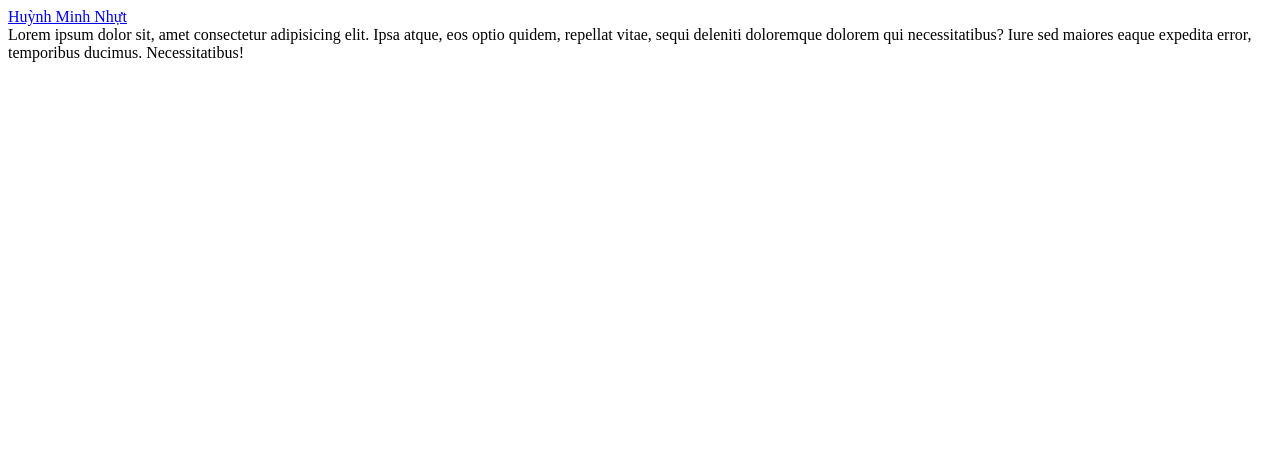
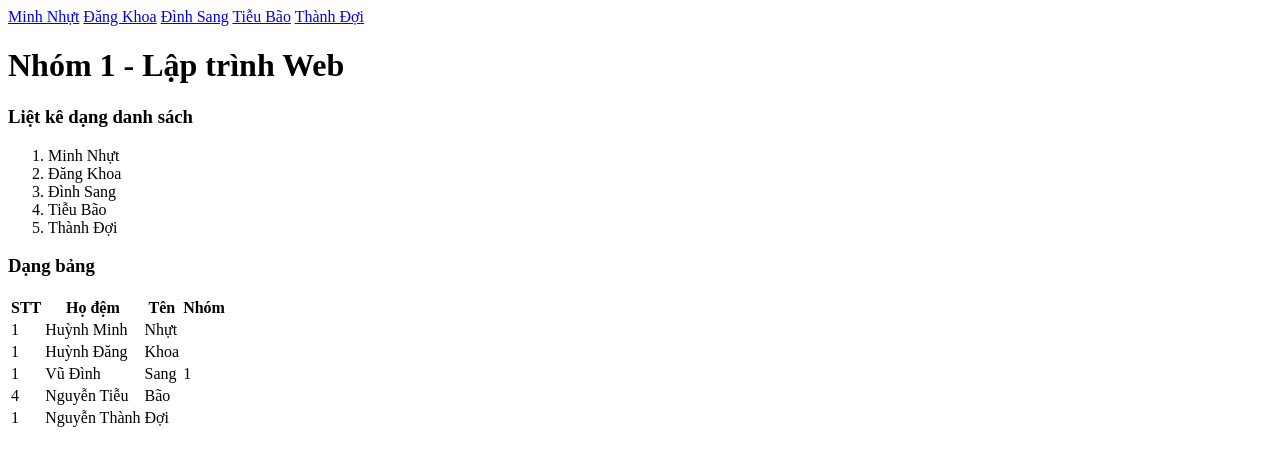
Before and after one commit to NhutKTPM/bt, a plain HTML site: page index.html in a window 1280 px wide. Drawn offline with Linux system fonts and the light colour scheme.

Commit message:
new files

```diff
--- a/index.html
+++ b/index.html
@@ -3,16 +3,71 @@
   <head>
     <meta charset="UTF-8" />
     <meta name="viewport" content="width=device-width, initial-scale=1.0" />
+    <!--Nhóm 6 - Lập trình Web-->
     <title>Nhóm 6 - Lập trình Web</title>
   </head>
 
   <body>
     <header>
-      <a href="minhnhut.html">Huỳnh Minh Nhựt</a>
+      <nav>
+        <a href="minhnhut.html">Minh Nhựt</a>
+        <a href="dangkhoa.html">Đăng Khoa</a>
+        <a href="dinhsang.html">Đình Sang</a>
+        <a href="tieubao.html">Tiễu Bão</a>
+        <a href="thanhdoi.html">Thành Đợi</a>
+      </nav>
     </header>
-    Lorem ipsum dolor sit, amet consectetur adipisicing elit. Ipsa atque, eos
-    optio quidem, repellat vitae, sequi deleniti doloremque dolorem qui
-    necessitatibus? Iure sed maiores eaque expedita error, temporibus ducimus.
-    Necessitatibus!
+    <h1>Nhóm 1 - Lập trình Web</h1>
+
+    <!--Dạng liệt kê danh sách-->
+    <h3>Liệt kê dạng danh sách</h3>
+    <ol>
+      <li>Minh Nhựt</li>
+      <li>Đăng Khoa</li>
+      <li>Đình Sang</li>
+      <li>Tiễu Bão</li>
+      <li>Thành Đợi</li>
+    </ol>
+
+    <h3>Dạng bảng</h3>
+    <table>
+      <thead>
+        <tr>
+          <th>STT</th>
+          <th>Họ đệm</th>
+          <th>Tên</th>
+          <th>Nhóm</th>
+        </tr>
+      </thead>
+      <tbody>
+        <tr>
+          <td>1</td>
+          <td>Huỳnh Minh</td>
+          <td>Nhựt</td>
+          <td rowspan="5">1</td>
+        </tr>
+        <tr>
+          <td>1</td>
+          <td>Huỳnh Đăng</td>
+          <td>Khoa</td>
+        </tr>
+        <tr>
+          <td>1</td>
+          <td>Vũ Đình</td>
+          <td>Sang</td>
+        </tr>
+        <tr>
+          <td>4</td>
+          <td>Nguyễn Tiễu</td>
+          <td>Bão</td>
+        </tr>
+        <tr>
+          <td>1</td>
+          <td>Nguyễn Thành</td>
+          <td>Đợi</td>
+        </tr>
+      </tbody>
+    </table>
+
   </body>
 </html>
```
Also changed, not shown: dangkhoa.html (added, +24 -0 lines), minhnhut.html (+3 -1 lines), images/7919ac5d00bae1e4b8ab.jpg (added), images/edfde39b702c9172c83d.jpg (added), images/khoa.jpg (added).
